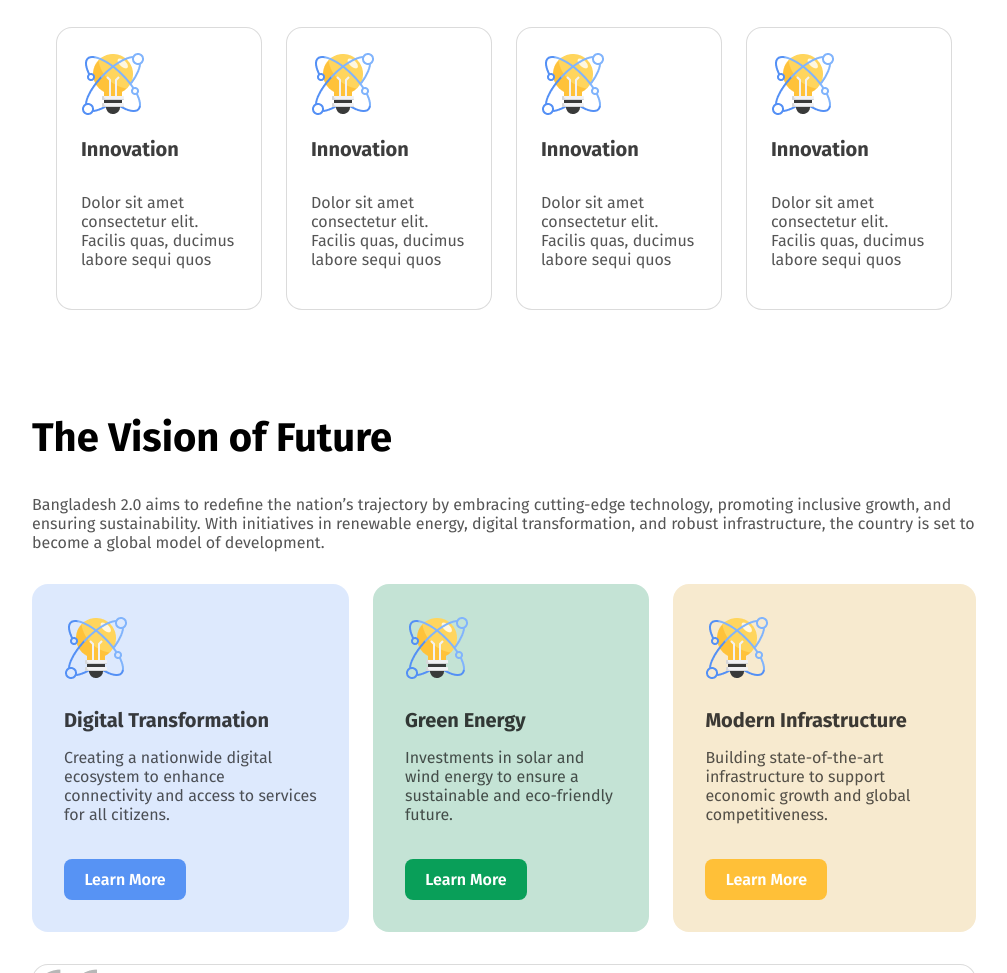
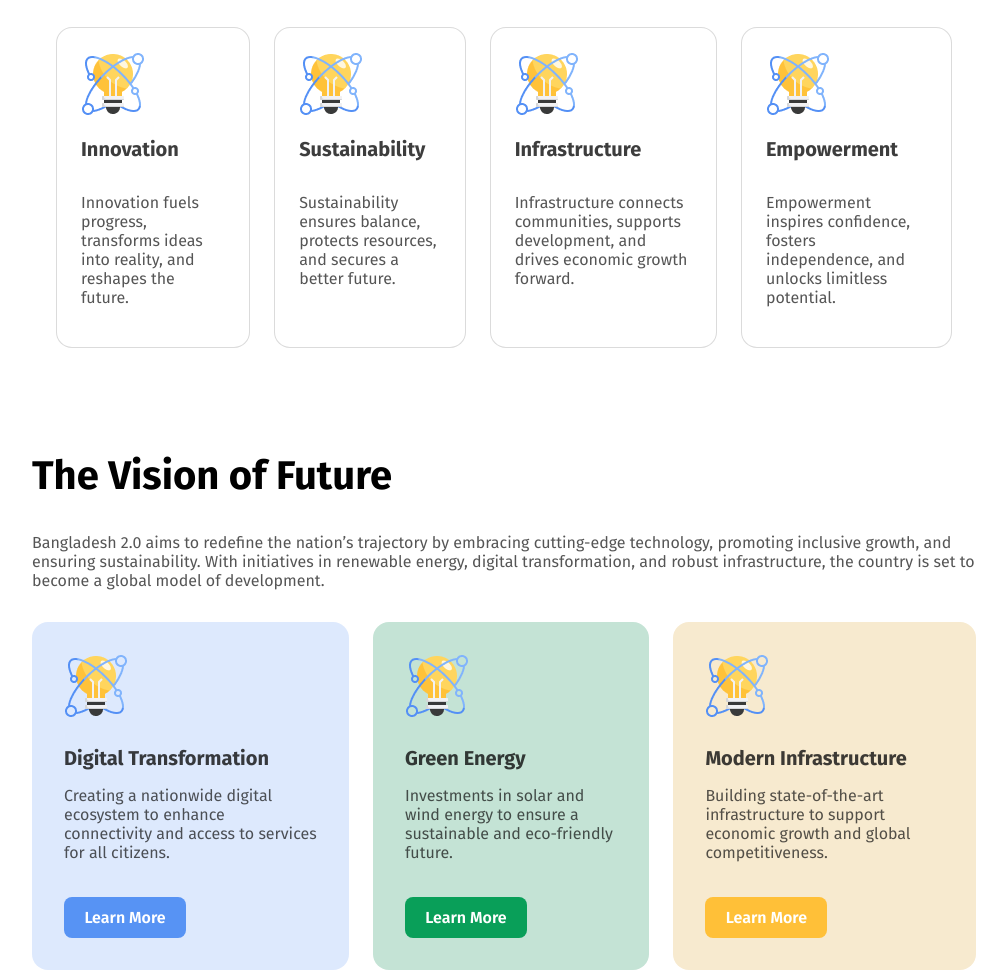
Before and after one commit to shawonkhan1/assiment-1, a plain HTML site: page index.html in a window 1280 px wide. Shown: the part 1013-1986 px from the top of the page, without its empty margins (136-1143 px from the left). Drawn offline with Linux system fonts and the light colour scheme.

Commit message:
again added some items

```diff
--- a/index.html
+++ b/index.html
@@ -54,25 +54,25 @@
                 <div class="row-1">
                     <img src="./assets/card-icon.png" alt="">
                     <h1 class="card-h1">Innovation</h1>
-                    <p class="card-p">Dolor sit amet consectetur elit. Facilis quas, ducimus labore sequi quos </p>
+                    <p class="card-p">Innovation fuels progress, transforms ideas into reality, and reshapes the future. </p>
                 </div>
 
                 <div class="row-1">
                     <img src="./assets/card-icon.png" alt="">
-                    <h1 class="card-h1">Innovation</h1>
-                    <p class="card-p">Dolor sit amet consectetur elit. Facilis quas, ducimus labore sequi quos </p>
+                    <h1 class="card-h1">Sustainability</h1>
+                    <p class="card-p">Sustainability ensures balance, protects resources, and secures a better future. </p>
                 </div>
 
                 <div class="row-1">
                     <img src="./assets/card-icon.png" alt="">
-                    <h1 class="card-h1">Innovation</h1>
-                    <p class="card-p">Dolor sit amet consectetur elit. Facilis quas, ducimus labore sequi quos </p>
+                    <h1 class="card-h1">Infrastructure</h1>
+                    <p class="card-p">Infrastructure connects communities, supports development, and drives economic growth forward. </p>
                 </div>
 
                 <div class="row-1">
                     <img src="./assets/card-icon.png" alt="">
-                    <h1 class="card-h1">Innovation</h1>
-                    <p class="card-p">Dolor sit amet consectetur elit. Facilis quas, ducimus labore sequi quos </p>
+                    <h1 class="card-h1">Empowerment</h1>
+                    <p class="card-p">Empowerment inspires confidence, fosters independence, and unlocks limitless potential. </p>
                 </div>
 
             </div>
@@ -215,7 +215,7 @@
                         </div>
                     </div>
                    <div class="input-fild">
-                    <input type="text" placeholder="Othen Amount Taka">
+                    <input type="text" placeholder="Other Amount Taka">
                     <br>
                     <button class="buttns btn buton">Donate Now</button>
                    </div>
--- a/style/style.css
+++ b/style/style.css
@@ -84,7 +84,8 @@
 .card-container > .row-1{
     border: 1px solid rgba(14, 14, 14, 0.15);;
     border-radius: 16px;
-    background-color:  rgb(255, 255, 255);;
+    /* background-color:  rgb(255, 255, 255); */
+    background-color: hsla(0,0%,101%,1);
     padding: 24px;
 }
 .card-h1{
@@ -243,7 +244,8 @@
     margin-left: 160px;
     margin-right: 160px;
     gap: 32px;
-    background: lightblue;
+    background-color: #dfe6e9;
+    /* background: lightblue; */
     padding: 48px;
     border-radius: 24px;
     margin-bottom: 24px;
@@ -350,7 +352,9 @@
     background-color: rgb(255, 255, 255);
     border: none;
  }
-
+.Subscribe-input > ::placeholder{
+    padding-left: 40px;
+}
  .Subscribe-button button{
     width: 150px;
     height: 56px;
```
